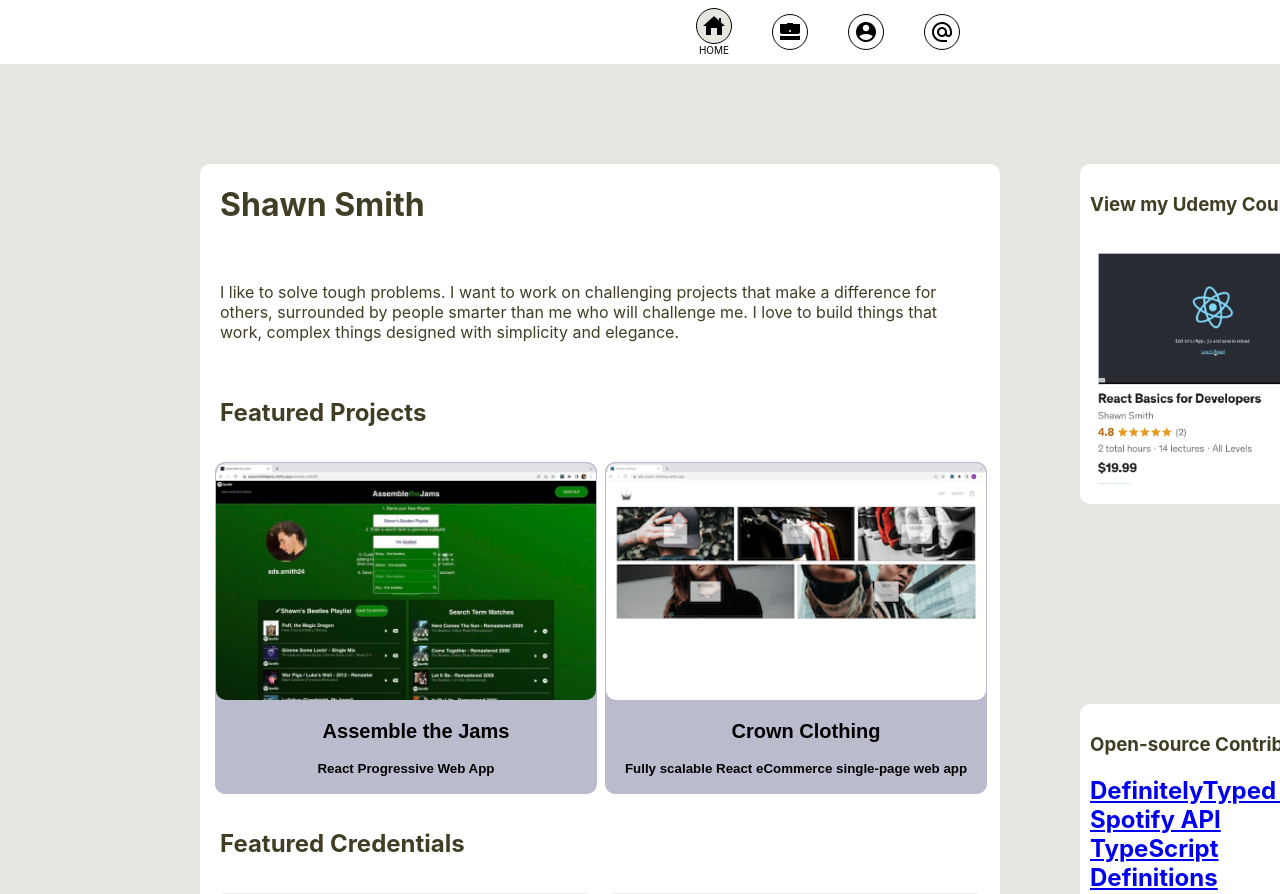
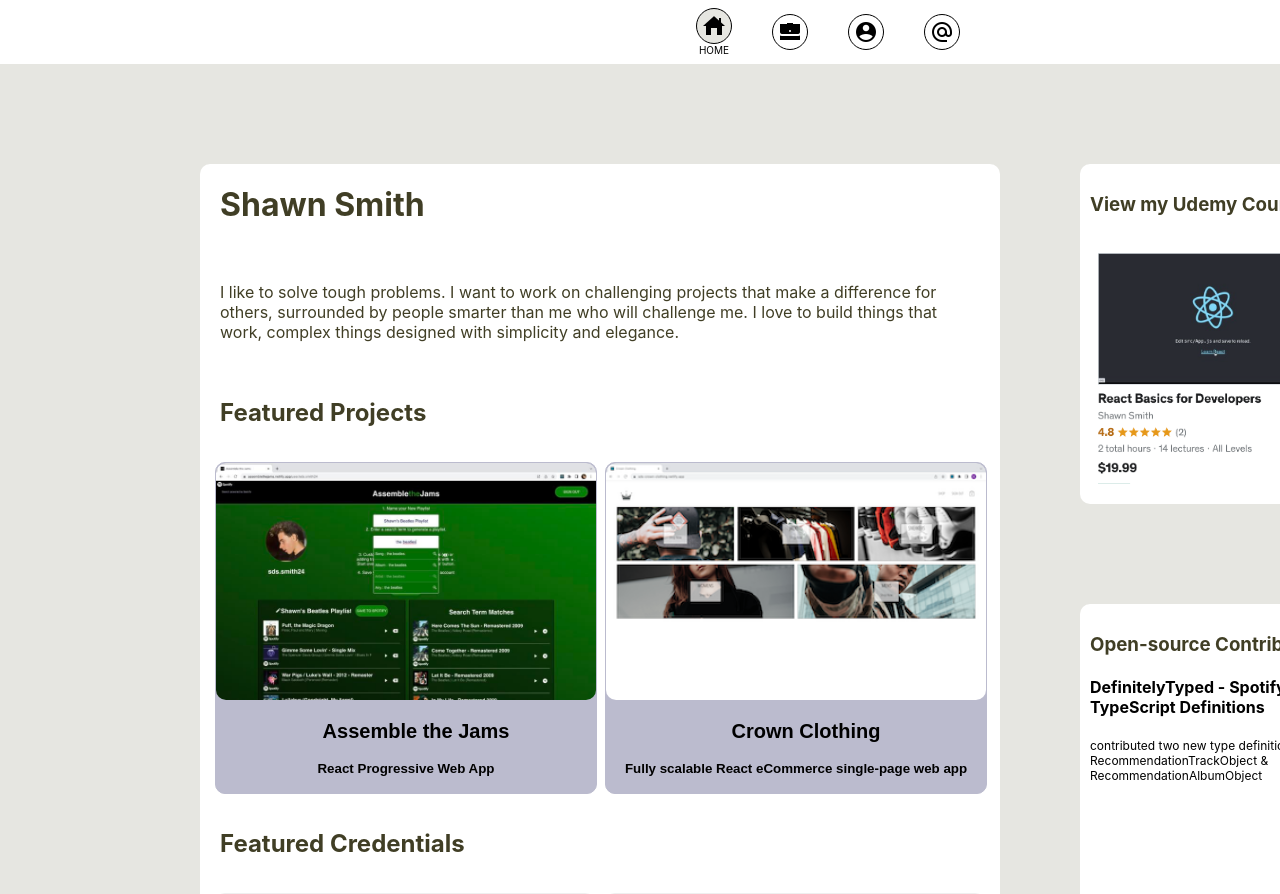
Before and after one commit to sds-smith/portfolio-2.0, a React (Create React App) app: page / in a window 1280 px wide. Shown: the top 894 px of the page. Built offline with nearby package versions, Linux system fonts and the light colour scheme; a web font is replaced by a local one.

Commit message:
styling in open source contributions

```diff
--- a/src/components/page-components/open-source-sidebar/open-source-sidebar.component.tsx
+++ b/src/components/page-components/open-source-sidebar/open-source-sidebar.component.tsx
@@ -9,10 +9,8 @@ const OpenSourceSidebar: FC = () => {
         <div className={isMobile ? 'OpenSourceSidebarContainer OpenSourceSidebarMobile' : 'OpenSourceSidebarContainer'}>
             <h3>Open-source Contributions</h3>
             <a className='ProjectButton' href='https://github.com/DefinitelyTyped/DefinitelyTyped/blob/master/types/spotify-api/index.d.ts' target='_blank' rel="noreferrer">
-                <div>
-                    <h2>DefinitelyTyped - Spotify API TypeScript Definitions</h2>
+                    <h4>DefinitelyTyped - Spotify API TypeScript Definitions</h4>
                     <p>contributed two new type definitions: RecommendationTrackObject & RecommendationAlbumObject</p>
-                </div>
             </a>
         </div>
     )
--- a/src/components/page-components/open-source-sidebar/open-source-sidebar.styles.scss
+++ b/src/components/page-components/open-source-sidebar/open-source-sidebar.styles.scss
@@ -1,7 +1,7 @@
 
 .OpenSourceSidebarContainer {
     background-color: white;
-    margin: 100px 80px;
+    margin: 0px 80px;
     padding: 10px;
     border-radius: 10px;
     width: 260px;
@@ -20,15 +20,16 @@
         border-radius: 10px;
         background-color: none;
         margin: 5px 0px;
+        text-decoration: none;
+        color: black;
+
+        &:visited {
+            color: black;
+        }
 
 
-
-        img {
-            width: 95%;
-            &:hover {
-                transform: scale(1.2);
-                cursor: pointer;
-            }
+        p {
+            font-size: .75rem;
         }
     }
 }
```
